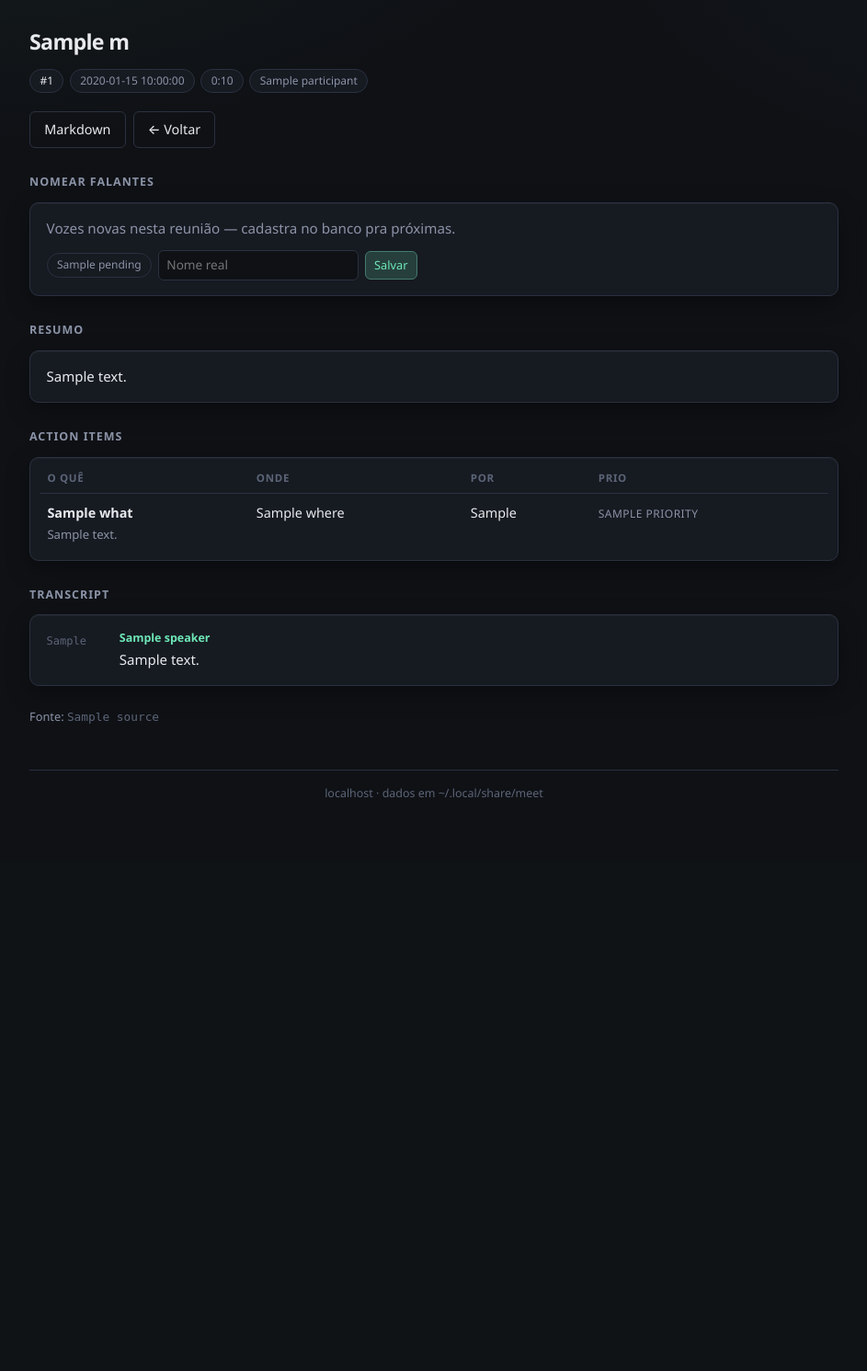
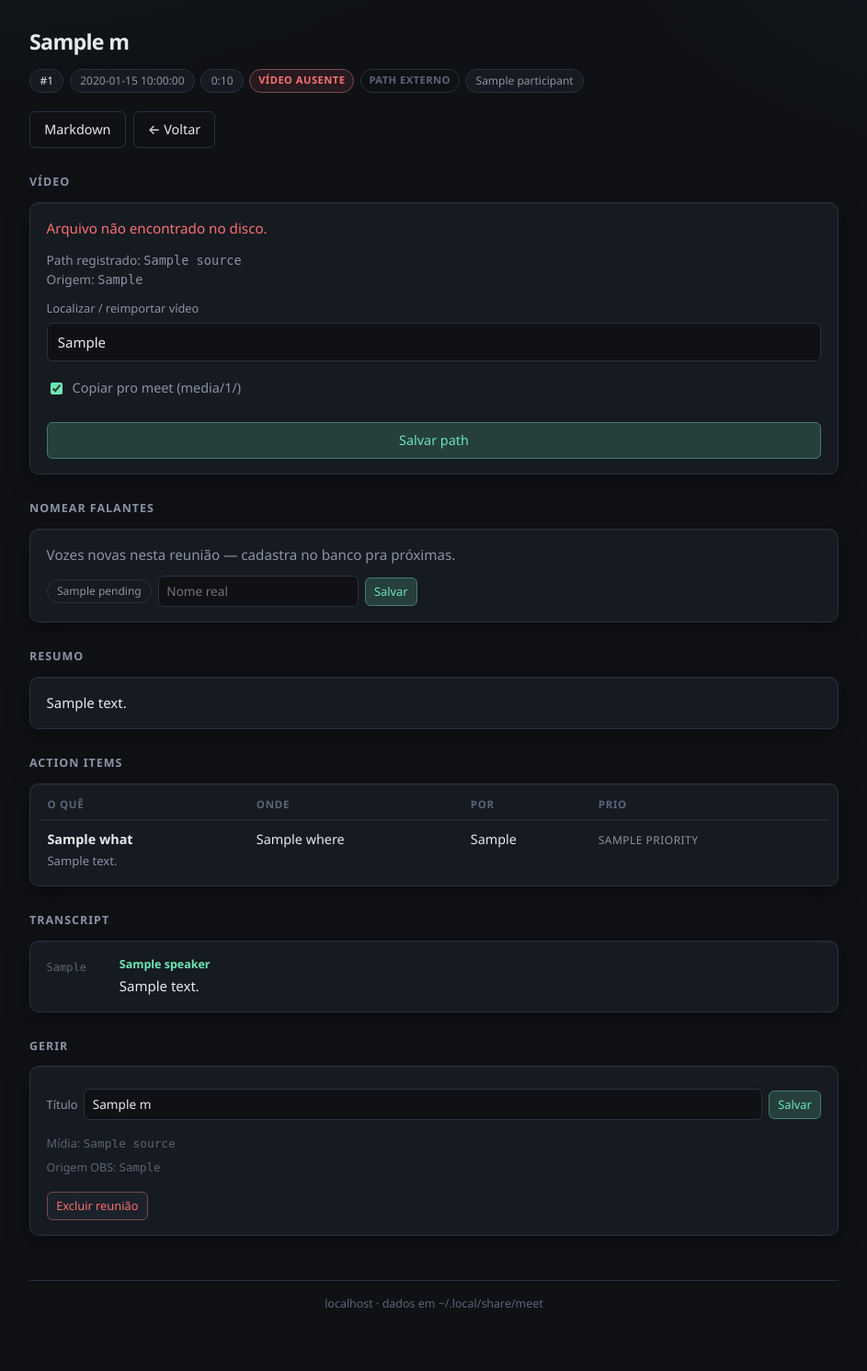
Before and after one commit to EaeDave/context-wrapper, a FastAPI app: template src/meet/web/templates/meeting.html in a window 1280 px wide. Shown: the part 69-1560 px from the top of the page at 92% size, without its empty margins (168-1111 px from the left). Before the commit the page ends 936 px from the top, so only its background shows below. Run offline with FastAPI, Linux system fonts and the light colour scheme; the template is opened without the code that fills it: most values are stand-ins (such as "Sample title", 1, 10 or a date in 2020).

Commit message:
feat: managed media store with SQLite CRUD
Import videos into media/{id}/ by default, track source_origin and
presence status, and allow edit title, delete, and relink from the UI.

```diff
--- a/src/meet/web/app.py
+++ b/src/meet/web/app.py
@@ -102,7 +102,7 @@ def create_app() -> FastAPI:
     @app.get("/", response_class=HTMLResponse)
     def home(request: Request, q: str = "") -> HTMLResponse:
         settings, store = _settings_store()
-        meetings = store.list_meetings()
+        meetings = store.list_meeting_rows()
         results = store.search(q, limit=30) if q.strip() else []
         jobs = manager.list_recent(8)
         return render(
@@ -172,10 +172,13 @@ def create_app() -> FastAPI:
         mic_track: Annotated[int, Form()] = 1,
         others_track: Annotated[int, Form()] = 2,
         no_llm: Annotated[str, Form()] = "",
+        import_media: Annotated[str, Form()] = "on",
     ) -> RedirectResponse:
         path = Path(video).expanduser()
         if not path.is_file():
             raise HTTPException(400, f"Arquivo inválido: {video}")
+        # checkbox: presente = on; ausente = não importar
+        do_import = import_media in ("on", "true", "1", "yes")
         job = manager.submit(
             kind="process",
             label=path.name,
@@ -184,6 +187,7 @@ def create_app() -> FastAPI:
             mic_track=mic_track,
             others_track=others_track,
             no_llm=no_llm in ("on", "true", "1", "yes"),
+            import_media=do_import,
         )
         return RedirectResponse(f"/jobs/{job.id}", status_code=303)
 
@@ -208,7 +212,10 @@ def create_app() -> FastAPI:
             raise HTTPException(404, "Reunião não encontrada")
         source = Path(result.source)
         if not source.is_file():
-            raise HTTPException(404, "Arquivo fonte não encontrado no disco")
+            raise HTTPException(
+                404,
+                "Vídeo ausente no disco. Use “Localizar vídeo” na página da reunião.",
+            )
         return result, source
 
     def _serve_listen_file(
@@ -322,6 +329,8 @@ def create_app() -> FastAPI:
         # Labels do seletor Plyr (size = altura aproximada)
         web_h = min(720, source_h) if source_h else 720
         full_h = source_h or 1080
+        media_managed = bool(getattr(result, "media_managed", False))
+        source_origin = getattr(result, "source_origin", result.source) or result.source
         return render(
             request,
             "meeting.html",
@@ -339,7 +348,68 @@ def create_app() -> FastAPI:
             quality_web_h=web_h,
             quality_full_h=full_h,
             md_path=getattr(result, "md_path", None),
+            media_managed=media_managed,
+            source_origin=source_origin,
         )
+
+    @app.post("/meetings/{meeting_id}/edit")
+    def edit_meeting(
+        meeting_id: int,
+        title: Annotated[str, Form()],
+    ) -> RedirectResponse:
+        from .. import render as render_mod
+
+        settings, store = _settings_store()
+        try:
+            ok = store.update_title(meeting_id, title)
+        except ValueError as exc:
+            raise HTTPException(400, str(exc)) from exc
+        if not ok:
+            raise HTTPException(404, "Reunião não encontrada")
+        result = store.get_meeting(meeting_id)
+        if result is not None:
+            md_path = getattr(result, "md_path", None)
+            if md_path:
+                Path(md_path).write_text(
+                    render_mod.to_markdown(result), encoding="utf-8"
+                )
+        return RedirectResponse(f"/meetings/{meeting_id}", status_code=303)
+
+    @app.post("/meetings/{meeting_id}/delete")
+    def delete_meeting(
+        meeting_id: int,
+        confirm: Annotated[str, Form()] = "",
+    ) -> RedirectResponse:
+        settings, store = _settings_store()
+        if confirm not in ("on", "true", "1", "yes", "delete"):
+            raise HTTPException(400, "Confirme a exclusão")
+        if not store.delete_meeting(meeting_id, data_dir=settings.data_dir):
+            raise HTTPException(404, "Reunião não encontrada")
+        return RedirectResponse("/", status_code=303)
+
+    @app.post("/meetings/{meeting_id}/relink")
+    def relink_meeting(
+        meeting_id: int,
+        path: Annotated[str, Form()],
+        import_media: Annotated[str, Form()] = "on",
+    ) -> RedirectResponse:
+        settings, store = _settings_store()
+        result = store.get_meeting(meeting_id)
+        if result is None:
+            raise HTTPException(404, "Reunião não encontrada")
+        src = Path(path).expanduser()
+        if not src.is_file():
+            raise HTTPException(400, f"Arquivo inválido: {path}")
+        if import_media in ("on", "true", "1", "yes"):
+            store.adopt_media(meeting_id, settings.data_dir, src)
+        else:
+            store.set_media(
+                meeting_id,
+                source=src.resolve(),
+                source_origin=str(src.resolve()),
+                media_managed=False,
+            )
+        return RedirectResponse(f"/meetings/{meeting_id}", status_code=303)
 
     @app.get("/meetings/{meeting_id}/preview")
     def meeting_preview(
--- a/src/meet/web/jobs.py
+++ b/src/meet/web/jobs.py
@@ -123,6 +123,7 @@ class JobManager:
                 mic_track=int(job.params.get("mic_track", 1)),
                 others_track=int(job.params.get("others_track", 2)),
                 no_llm=bool(job.params.get("no_llm", False)),
+                import_media=bool(job.params.get("import_media", True)),
                 on_progress=progress,
             )
             with self._lock:
--- a/src/meet/web/static/style.css
+++ b/src/meet/web/static/style.css
@@ -392,6 +392,41 @@ h2 {
   font-weight: 500;
 }
 
+.row-badges {
+  display: flex;
+  flex-wrap: wrap;
+  gap: 0.35rem;
+  justify-content: flex-end;
+  flex-shrink: 0;
+}
+.pill-status {
+  font-size: 0.7rem;
+  font-weight: 600;
+  letter-spacing: 0.04em;
+  text-transform: uppercase;
+  border-radius: 999px;
+  padding: 0.18rem 0.55rem;
+  border: 1px solid var(--border);
+  white-space: nowrap;
+}
+.pill-status.ok {
+  color: var(--accent);
+  border-color: color-mix(in srgb, var(--accent) 40%, var(--border));
+  background: color-mix(in srgb, var(--accent) 10%, transparent);
+}
+.pill-status.missing {
+  color: var(--danger);
+  border-color: color-mix(in srgb, var(--danger) 40%, var(--border));
+  background: color-mix(in srgb, var(--danger) 10%, transparent);
+}
+.pill-status.managed {
+  color: var(--info);
+  border-color: color-mix(in srgb, var(--info) 35%, var(--border));
+}
+.pill-status.link {
+  color: var(--faint);
+}
+
 .summary {
   white-space: pre-wrap;
   color: var(--text);
--- a/src/meet/web/templates/meeting.html
+++ b/src/meet/web/templates/meeting.html
@@ -11,6 +11,16 @@
     <span class="pill"><strong>#{{ meeting_id }}</strong></span>
     <span class="pill">{{ m.date }}</span>
     <span class="pill">{{ fmt_duration(m.duration) }}</span>
+    {% if source_exists %}
+      <span class="pill-status ok">vídeo ok</span>
+    {% else %}
+      <span class="pill-status missing">vídeo ausente</span>
+    {% endif %}
+    {% if media_managed %}
+      <span class="pill-status managed">gerido pelo meet</span>
+    {% else %}
+      <span class="pill-status link">path externo</span>
+    {% endif %}
     {% for p in m.participants %}
       <span class="pill">{{ p }}</span>
     {% endfor %}
@@ -32,6 +42,34 @@
     {% endif %}
     <a class="btn btn-ghost" href="/">← Voltar</a>
   </div>
+
+  {% if not source_exists %}
+    <h2>Vídeo</h2>
+    <div class="card">
+      <p class="lead" style="margin-bottom:0.75rem;color:var(--danger)">
+        Arquivo não encontrado no disco.
+      </p>
+      <p class="meta" style="color:var(--muted);font-size:0.85rem;margin-bottom:0.75rem;word-break:break-all">
+        Path registrado: <code>{{ m.source }}</code>
+        {% if source_origin and source_origin != m.source %}
+          <br />Origem: <code>{{ source_origin }}</code>
+        {% endif %}
+      </p>
+      <form method="post" action="/meetings/{{ meeting_id }}/relink" class="stack" style="gap:0.65rem">
+        <div class="field" style="margin:0">
+          <label for="relink-path">Localizar / reimportar vídeo</label>
+          <input type="text" id="relink-path" name="path" required
+                 placeholder="/caminho/para/gravacao.mkv"
+                 value="{{ source_origin if source_origin else '' }}" />
+        </div>
+        <label class="check">
+          <input type="checkbox" name="import_media" checked />
+          Copiar pro meet (media/{{ meeting_id }}/)
+        </label>
+        <button class="btn btn-primary" type="submit">Salvar path</button>
+      </form>
+    </div>
+  {% endif %}
 
   {% if source_exists %}
     <h2>Reproduzir</h2>
@@ -159,9 +197,30 @@
     <p class="empty">Sem transcript.</p>
   {% endif %}
 
-  {% if m.source %}
-    <p class="lead" style="margin-top:1.5rem;font-size:0.8rem">Fonte: <code style="color:var(--faint)">{{ m.source }}</code></p>
-  {% endif %}
+  <h2>Gerir</h2>
+  <div class="card">
+    <form method="post" action="/meetings/{{ meeting_id }}/edit" class="inline-form" style="margin-bottom:1rem">
+      <label for="edit-title" class="meta" style="color:var(--muted);font-size:0.8rem">Título</label>
+      <input type="text" id="edit-title" name="title" value="{{ m.title }}" required style="flex:1;min-width:12rem" />
+      <button class="btn btn-sm btn-primary" type="submit">Salvar</button>
+    </form>
+
+    <p class="meta" style="color:var(--faint);font-size:0.8rem;word-break:break-all;margin:0 0 0.5rem">
+      Mídia: <code>{{ m.source }}</code>
+      {% if media_managed %}<span class="pill-status managed" style="margin-left:0.35rem">gerido</span>{% endif %}
+    </p>
+    {% if source_origin and source_origin != m.source %}
+      <p class="meta" style="color:var(--faint);font-size:0.78rem;word-break:break-all;margin:0 0 1rem">
+        Origem OBS: <code>{{ source_origin }}</code>
+      </p>
+    {% endif %}
+
+    <form method="post" action="/meetings/{{ meeting_id }}/delete"
+          onsubmit="return confirm('Apagar reunião #{{ meeting_id }} do banco{% if media_managed %}, pasta media/{{ meeting_id }}/{% endif %} e markdown?');">
+      <input type="hidden" name="confirm" value="delete" />
+      <button class="btn btn-sm btn-danger" type="submit">Excluir reunião</button>
+    </form>
+  </div>
 {% endblock %}
 
 {% block scripts %}
```
Also changed, not shown: src/meet/cli.py (+8 -0 lines), src/meet/media.py (added, +68 -0 lines), src/meet/pipeline.py (+15 -0 lines), src/meet/store.py (+203 -9 lines), src/meet/web/templates/index.html (+16 -5 lines), src/meet/web/templates/new.html (+8 -0 lines), tests/test_store.py (+50 -0 lines), README.md.
